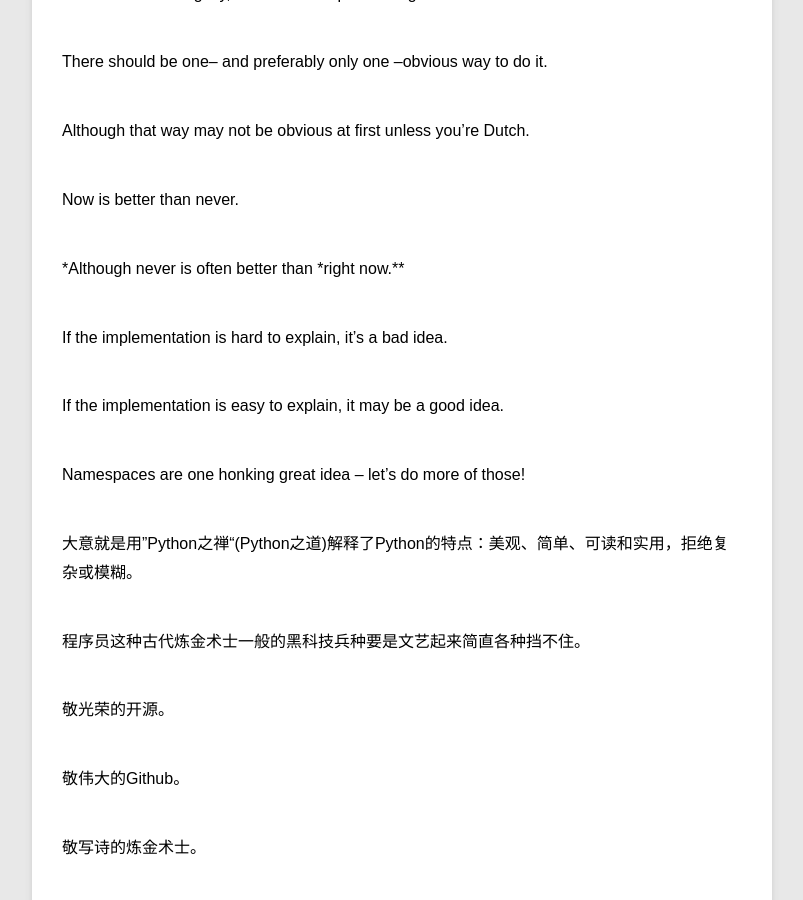
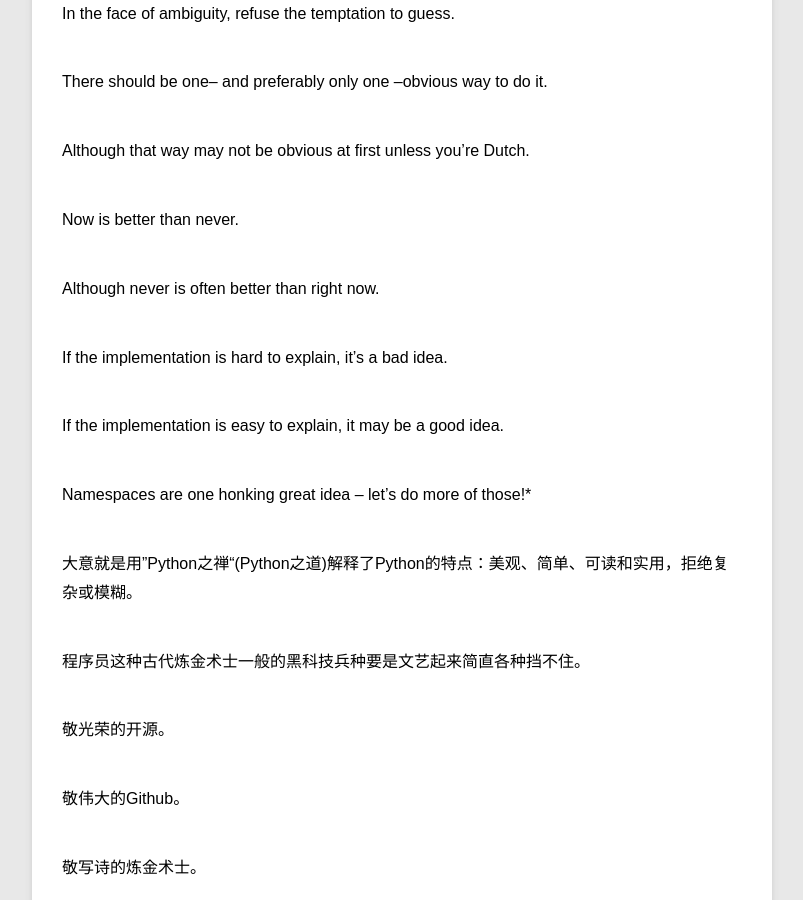
Before and after one commit to ZhiyuanLIPlus/zhiyuanliplus.github.io, a Jekyll site: the page built from _posts/blog/2016-02-10-CodingIsAnArt.md, in a window 1280 px wide and 900 px high, scrolled down 1150 px. Shown: the whole window, without its empty margins (78-881 px from the left). Built offline with Jekyll 4.4.1, drawn with Linux system fonts in a browser that asks for light colours; some of the changed text lies outside the part shown.

```diff
--- a/_posts/blog/2016-02-10-CodingIsAnArt.md
+++ b/_posts/blog/2016-02-10-CodingIsAnArt.md
@@ -7,45 +7,45 @@ category: blog
 
 打开PythonShell, 输入import this。 回车，输出结果：
 
-* The Zen of Python, by Tim Peters *
+*The Zen of Python, by Tim Peters
 
-* Beautiful is better than ugly. *
+Beautiful is better than ugly.
 
-*Explicit is better than implicit.*
+Explicit is better than implicit.
 
-*Simple is better than complex.*
+Simple is better than complex.
 
-*Complex is better than complicated.*
+Complex is better than complicated.
 
-*Flat is better than nested.*
+Flat is better than nested.
 
-*Sparse is better than dense.*
+Sparse is better than dense.
 
-*Readability counts.*
+Readability counts.
 
-*Special cases aren't special enough to break the rules.*
+Special cases aren't special enough to break the rules.
 
-*Although practicality beats purity.*
+Although practicality beats purity.
 
-*Errors should never pass silently.*
+Errors should never pass silently.
 
-*Unless explicitly silenced.*
+Unless explicitly silenced.
 
-*In the face of ambiguity, refuse the temptation to guess.*
+In the face of ambiguity, refuse the temptation to guess.
 
-*There should be one-- and preferably only one --obvious way to do it.*
+There should be one-- and preferably only one --obvious way to do it.
 
-*Although that way may not be obvious at first unless you're Dutch.*
+Although that way may not be obvious at first unless you're Dutch.
 
-*Now is better than never.*
+Now is better than never.
 
-*Although never is often better than *right now.**
+Although never is often better than right now.
 
-*If the implementation is hard to explain, it's a bad idea.*
+If the implementation is hard to explain, it's a bad idea.
 
-*If the implementation is easy to explain, it may be a good idea.*
+If the implementation is easy to explain, it may be a good idea.
 
-*Namespaces are one honking great idea -- let's do more of those!*
+Namespaces are one honking great idea -- let's do more of those!*
 
 
 大意就是用”Python之禅“(Python之道)解释了Python的特点：美观、简单、可读和实用，拒绝复杂或模糊。
@@ -64,18 +64,18 @@ P.S 顺手贴一下另一位炼金术士[@ZhengZhong](http://www.zhengzhong.net/
 
 ##### Java
 
-*纷乱的实现，被精心埋藏在简单的接口下边*
+纷乱的实现，被精心埋藏在简单的接口下边
 
-*迷茫的程序员，迷失在自己建造的工厂里面*
+迷茫的程序员，迷失在自己建造的工厂里面
 
 ##### C++
 
-*回忆是一枚失落的指针*
+回忆是一枚失落的指针
 
-*往昔是片永无法删除的内存*
+往昔是片永无法删除的内存
 
 ##### Python
 
-*是谁说所有的问题都应该只有一个答案*
+是谁说所有的问题都应该只有一个答案
 
-*我们该如何面对这纷纷扰扰的异常*
+我们该如何面对这纷纷扰扰的异常
```
